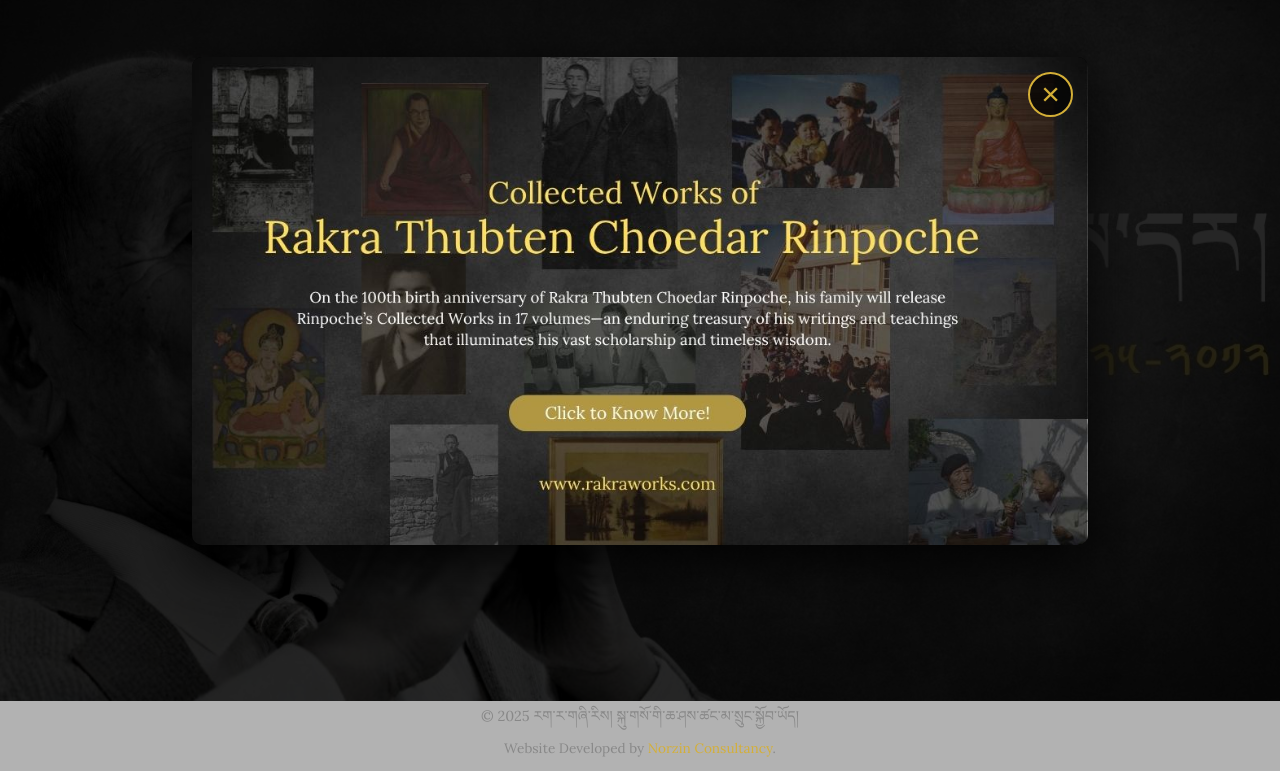
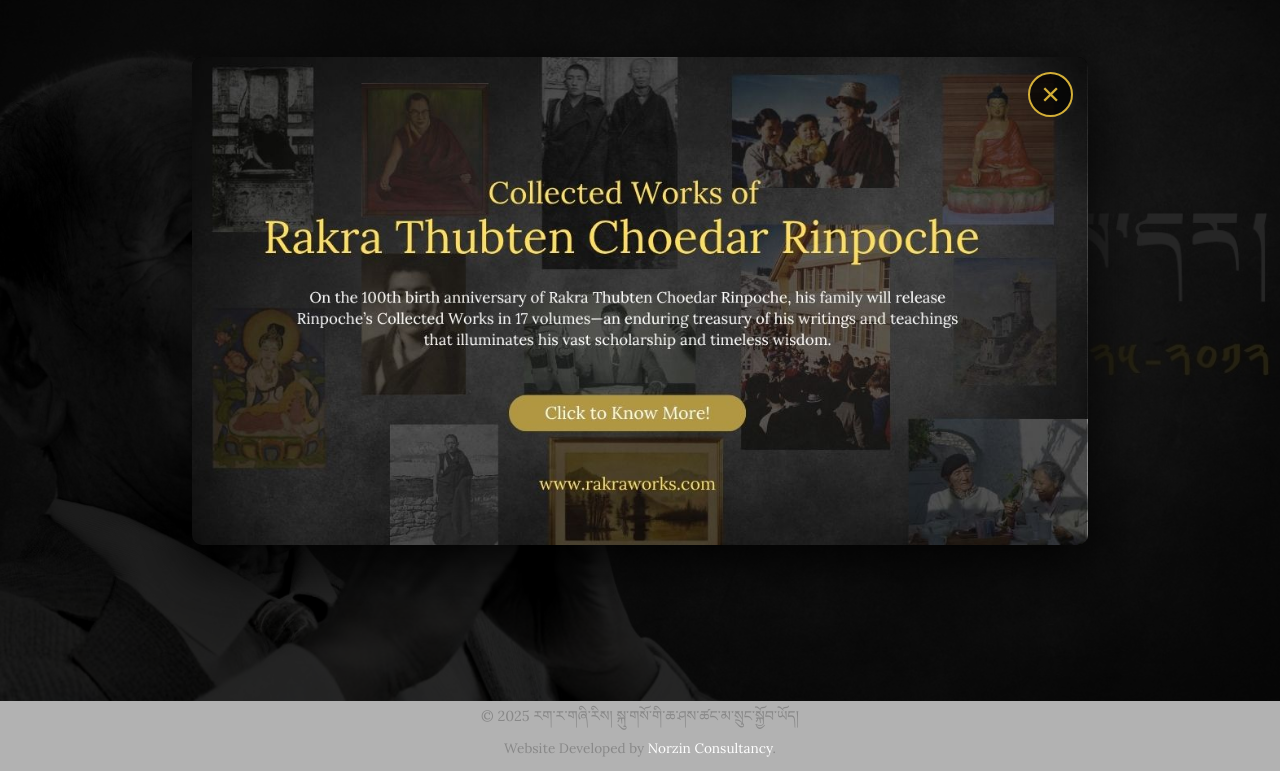
Before and after one commit to Rojlap107/RakraWorks, a plain HTML site: page index.html in a window 1280 px wide. Shown: the part 99-870 px from the top of the page. Drawn offline with Linux system fonts and the light colour scheme.

Commit message:
Change Norzin Consultancy link color to white

```diff
--- a/styles.css
+++ b/styles.css
@@ -968,7 +968,7 @@
 }
 
 .developer-credit a {
-    color: #d4af37;
+    color: #fff;
     text-decoration: none;
     transition: color 0.3s ease;
 }
```
